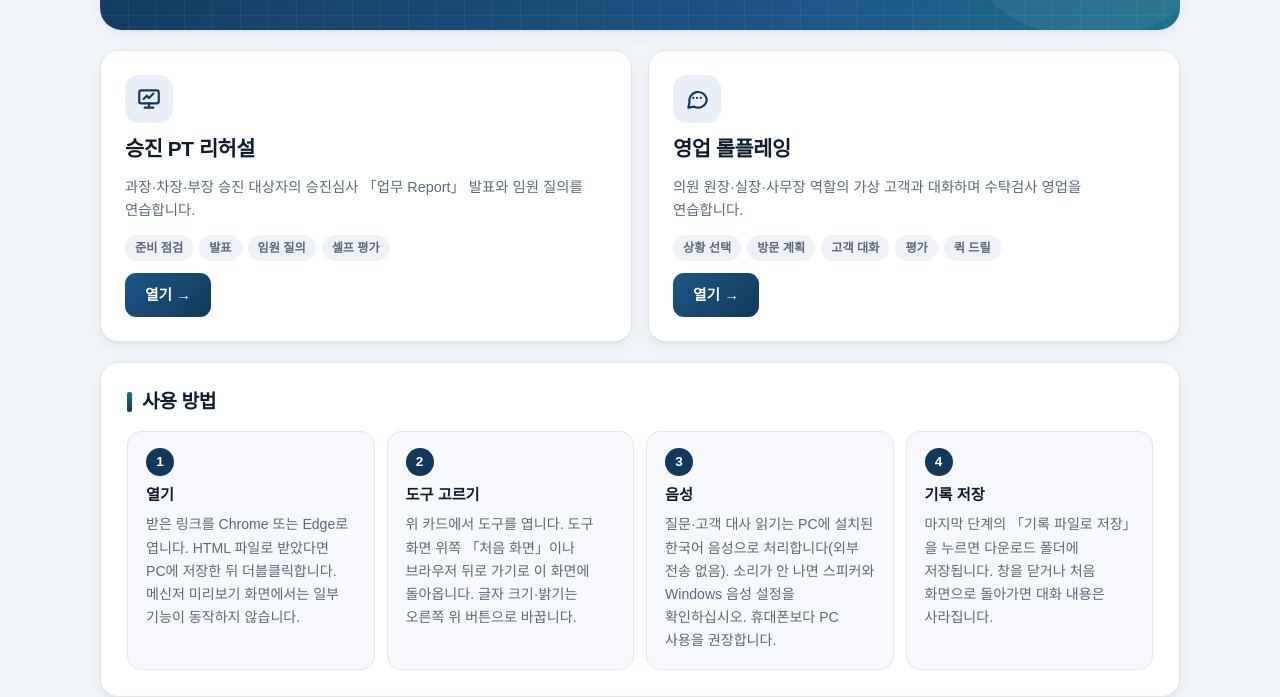
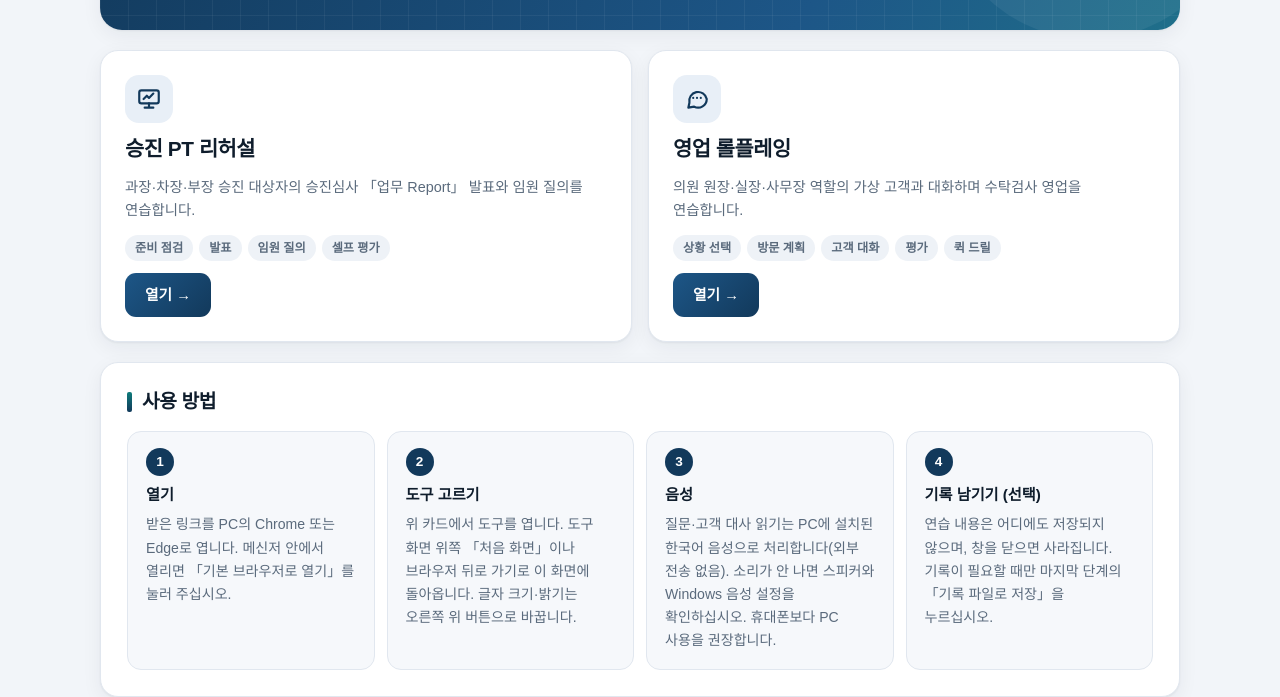
Before and after one commit to yeonsukim90/seegene-training, a plain HTML site: page index.html in a window 1280 px wide. Shown: the part 260-957 px from the top of the page. Drawn offline with Linux system fonts and the light colour scheme.

Commit message:
사용 방법에서 파일 저장 안내 제거, 기록 저장은 선택으로 표시
Co-Authored-By: Claude Opus 5.5 <noreply@anthropic.com>

```diff
--- a/index.html
+++ b/index.html
@@ -115,10 +115,10 @@ td ul { margin: 0; padding-left: 16px; display: grid; gap: 3px; }
   <section class="panel">
     <h2>사용 방법</h2>
     <ol class="howto">
-      <li><b>열기</b>받은 링크를 Chrome 또는 Edge로 엽니다. HTML 파일로 받았다면 PC에 저장한 뒤 더블클릭합니다. 메신저 미리보기 화면에서는 일부 기능이 동작하지 않습니다.</li>
+      <li><b>열기</b>받은 링크를 PC의 Chrome 또는 Edge로 엽니다. 메신저 안에서 열리면 「기본 브라우저로 열기」를 눌러 주십시오.</li>
       <li><b>도구 고르기</b>위 카드에서 도구를 엽니다. 도구 화면 위쪽 「처음 화면」이나 브라우저 뒤로 가기로 이 화면에 돌아옵니다. 글자 크기·밝기는 오른쪽 위 버튼으로 바꿉니다.</li>
       <li><b>음성</b>질문·고객 대사 읽기는 PC에 설치된 한국어 음성으로 처리합니다(외부 전송 없음). 소리가 안 나면 스피커와 Windows 음성 설정을 확인하십시오. 휴대폰보다 PC 사용을 권장합니다.</li>
-      <li><b>기록 저장</b>마지막 단계의 「기록 파일로 저장」을 누르면 다운로드 폴더에 저장됩니다. 창을 닫거나 처음 화면으로 돌아가면 대화 내용은 사라집니다.</li>
+      <li><b>기록 남기기 (선택)</b>연습 내용은 어디에도 저장되지 않으며, 창을 닫으면 사라집니다. 기록이 필요할 때만 마지막 단계의 「기록 파일로 저장」을 누르십시오.</li>
     </ol>
   </section>
 
```
